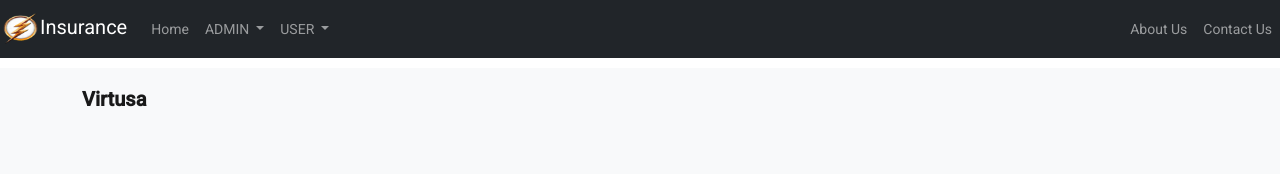
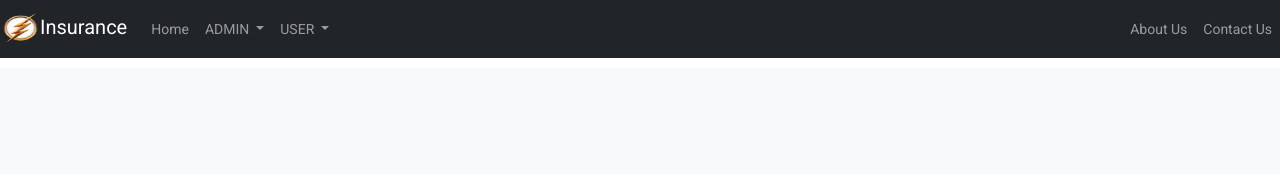
Before and after one commit to hrishi12145/Insurance-Policy-Management-Front-End, an Angular app: page /about-us in a window 1280 px wide. Shown: the top 174 px of the page. Built offline with nearby package versions, Linux system fonts and the light colour scheme.

Commit message:
about-us update

```diff
--- a/src/app/components/user/about-us/about-us.component.html
+++ b/src/app/components/user/about-us/about-us.component.html
@@ -1,9 +1,5 @@
 <nav class="navbar navbar-expand-lg navbar-light bg-light py-3">
   <div class="container">
-    <a href="#" class="navbar-brand d-flex align-items-center">
-      <i class="fa fa-snowflake-o fa-lg text-primary mr-2"></i
-      ><strong>Virtusa</strong></a
-    >
     <button
       type="button"
       data-toggle="collapse"
```
